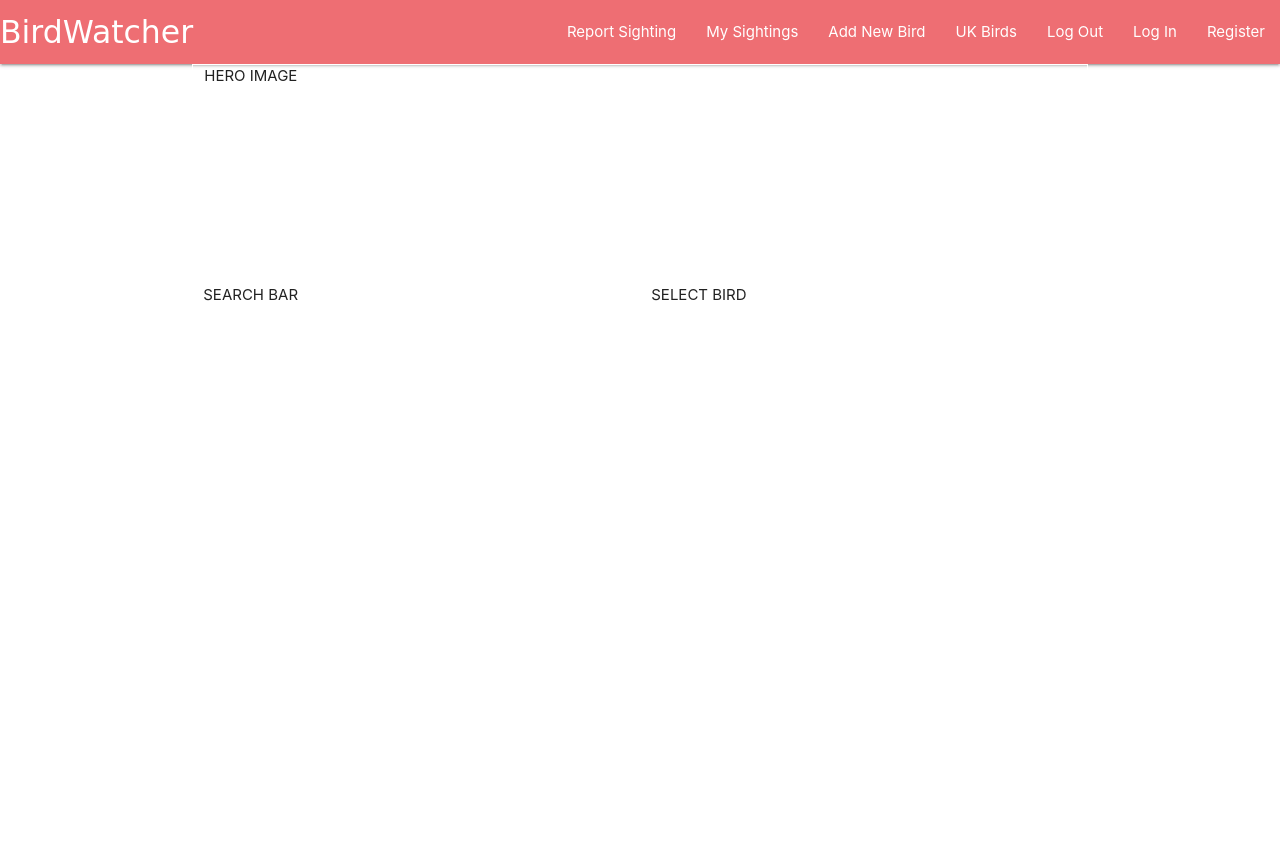
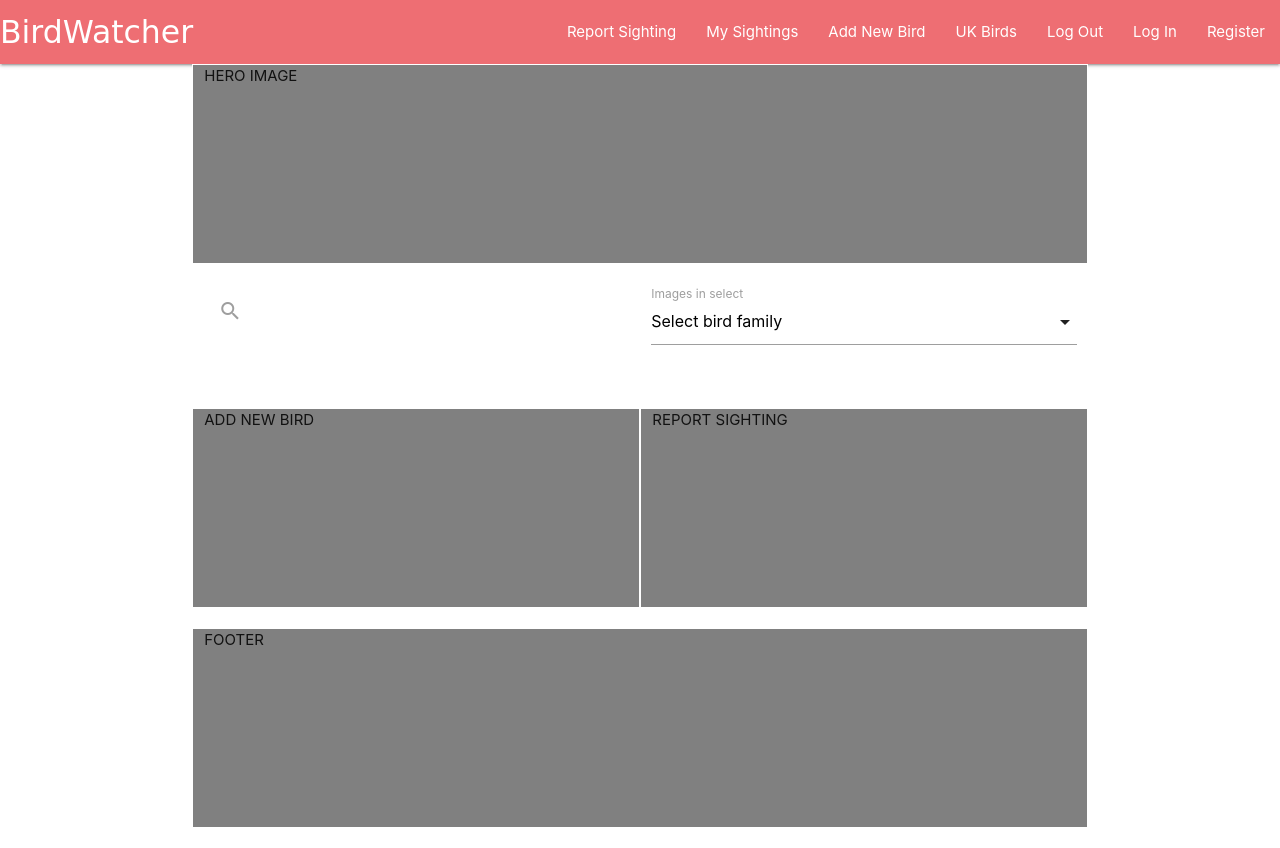
Before and after one commit to CarterStefan/bird_watcher, a Flask app: page / in a window 1280 px wide. Before the commit the page ends 301 px from the top, so only its background shows below. Run offline with Flask 2, Linux system fonts and the light colour scheme; data that the repository does not hold is empty; some libraries are stand-ins or nearby versions; some web fonts are replaced.

Commit message:
Add search and select to all birds

```diff
--- a/app.py
+++ b/app.py
@@ -27,6 +27,7 @@ def get_birds():
 def home():
     return render_template("home.html")
 
+
 if __name__ == "__main__":
     app.run(host=os.environ.get("IP"),
             port=int(os.environ.get("PORT")),
--- a/static/css/style.css
+++ b/static/css/style.css
@@ -4,13 +4,8 @@
     font-family: 'Plaster', cursive;
 }
 
-.homepage-grid{
+.grid-layout{
     height: 200px;
     background-color: grey;
     border: 1px solid white;
 }
-
-.all-birds-grid{
-    height: 200px;
-    border: 1px solid white;
-}
--- a/static/js/script.js
+++ b/static/js/script.js
@@ -1,3 +1,4 @@
 $(document).ready(function(){
     $(".sidenav").sidenav();
+    $('select').formSelect();
   });
--- a/templates/base.html
+++ b/templates/base.html
@@ -48,6 +48,12 @@
 	</header>
 
 	{% block content %} {% endblock %}
+    <div class="container">
+        <div class="row">
+            <div class="col s12 grid-layout">FOOTER</div>
+        </div>
+    </div>
+
 	<script src="https://cdnjs.cloudflare.com/ajax/libs/jquery/3.5.1/jquery.min.js"
 		integrity="sha512-bLT0Qm9VnAYZDflyKcBaQ2gg0hSYNQrJ8RilYldYQ1FxQYoCLtUjuuRuZo+fjqhx/qtq/1itJ0C2ejDxltZVFg=="
 		crossorigin="anonymous"></script>
--- a/templates/bird_species.html
+++ b/templates/bird_species.html
@@ -1,23 +1,51 @@
-{% extends "base.html" %}
-{% block content %}
+{% extends "base.html" %} {% block content %}
 
 <div class="container">
   <div class="row">
-		<div class="col s12 all-birds-grid">HERO IMAGE</div>
+    <div class="col s12 grid-layout">HERO IMAGE</div>
   </div>
+
   <div class="row">
-		<div class="col s6">SEARCH BAR</div>
-		<div class="col s6">SELECT BIRD</div>
+    <div class="col s12 m6">
+      <div class="nav-wrapper">
+        <form>
+          <div class="input-field">
+            <input id="search" type="search" required />
+            <label class="label-icon" for="search"
+              ><i class="material-icons">search</i></label
+            >
+            <i class="material-icons">close</i>
           </div>
+        </form>
+      </div>
+    </div>
+
+    <div class="input-field col s12 m6">
+      <select class="icons">
+        <option value="" disabled selected>Select bird family</option>
+        <option value="" data-icon="images/sample-1.jpg">example 1</option>
+        <option value="" data-icon="images/office.jpg">example 2</option>
+        <option value="" data-icon="images/yuna.jpg">example 3</option>
+      </select>
+      <label>Images in select</label>
+    </div>
+  </div>
+
   <div class="row">
     {% for birds in bird_species %}
-		<div class="col s6 m3 all-birds-grid">
-			<img height="100%" width="100%" src=" {{ birds.image }} "/>
+    <div class="col s6 m3">
+      <img height="100%" width="100%" src=" {{ birds.image }} " />
+      <div class="row">
         <div class="col s10 offset-s2">
           <p>{{ birds.bird_name }}</p>
         </div>
       </div>
+    </div>
     {% endfor %}
+  </div>
+  <div class="row">
+    <div class="col s6 grid-layout">ADD NEW BIRD</div>
+    <div class="col s6 grid-layout">REPORT SIGHTING</div>
   </div>
 </div>
 
```
Also changed, not shown: templates/home.html (+5 -6 lines). Lines whose indentation alone changed are shown as unchanged.
